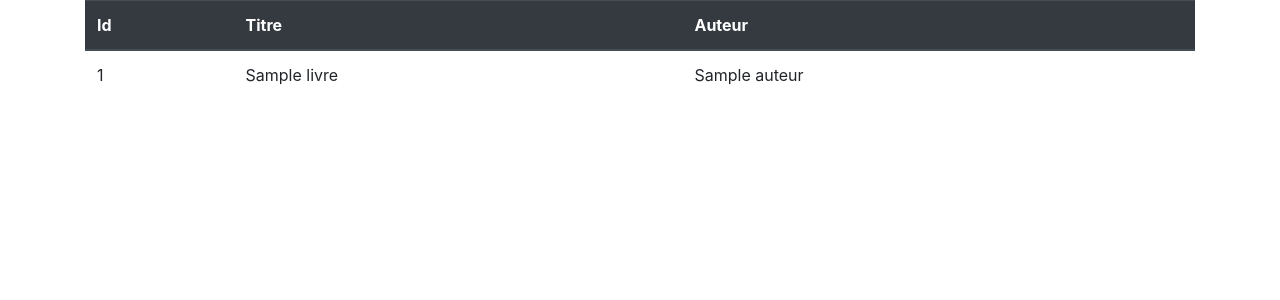
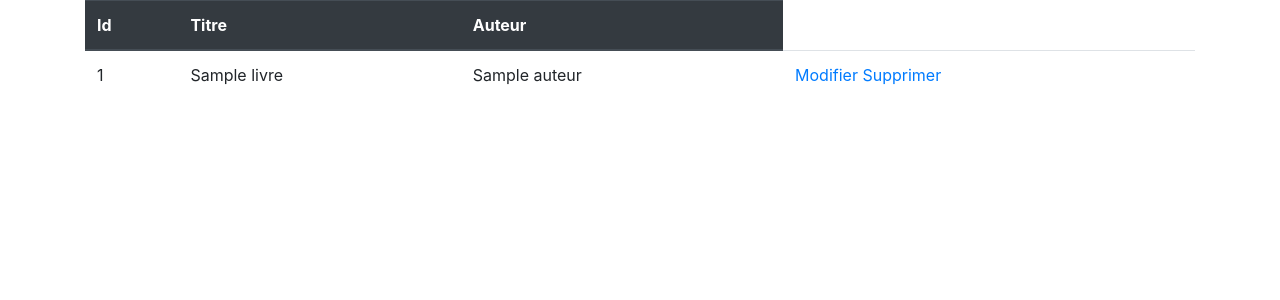
Before and after one commit to Sanddjam/tpPoo, a PHP site: template vues/livre/table.html.php in a window 1280 px wide. Shown: the top 300 px of the page. Run offline with PHP 8.4, Linux system fonts and the light colour scheme; the template is opened without the code that fills it: most values are stand-ins (such as "Sample title", 1, 10 or a date in 2020).

```diff
--- a/vues/livre/table.html.php
+++ b/vues/livre/table.html.php
@@ -9,6 +9,10 @@
             <td><?= $livre->getId() ?></td>
             <td><?= $livre->getTitre() ?></td>
             <td><?= $livre->getAuteur() ?></td>
+            <td>
+                <a href="?controleur=livre&methode=modifier&id= <?= $livre->getId() ?>">Modifier</a>
+                <a href="?controleur=livre&methode=supprimer&id= <?= $livre->getId() ?>">Supprimer</a>
+            </td>
         </tr>
     <?php endforeach ?>
 </table>
```
